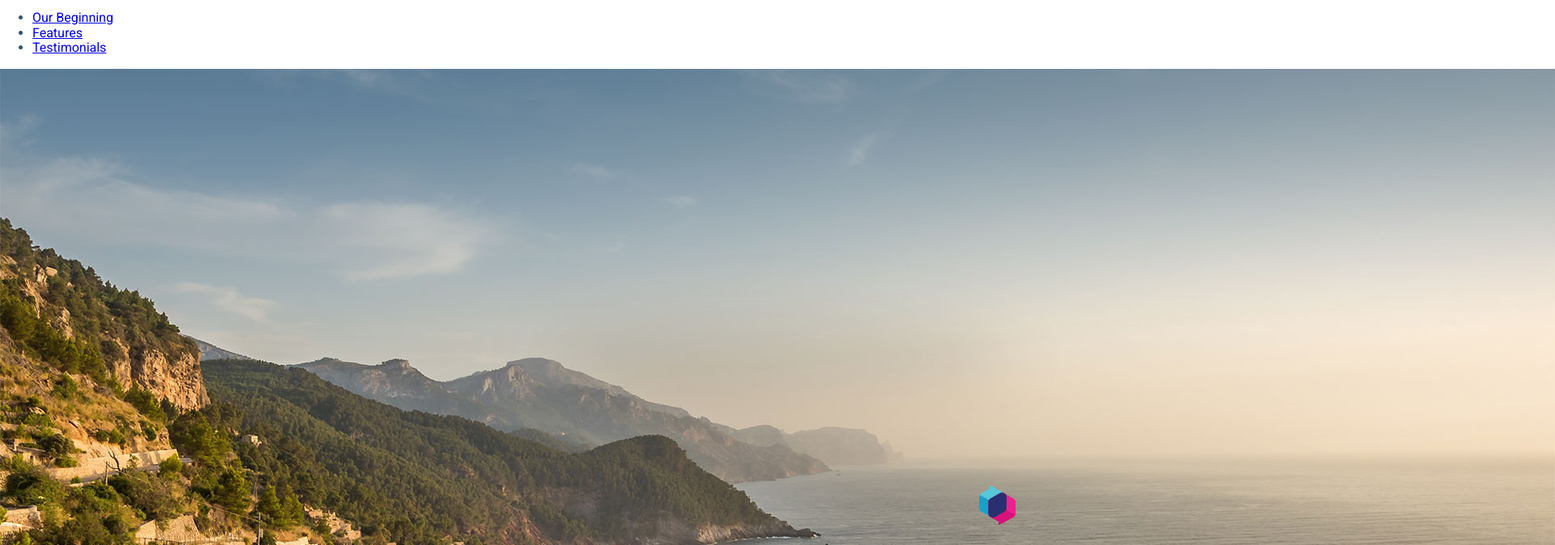
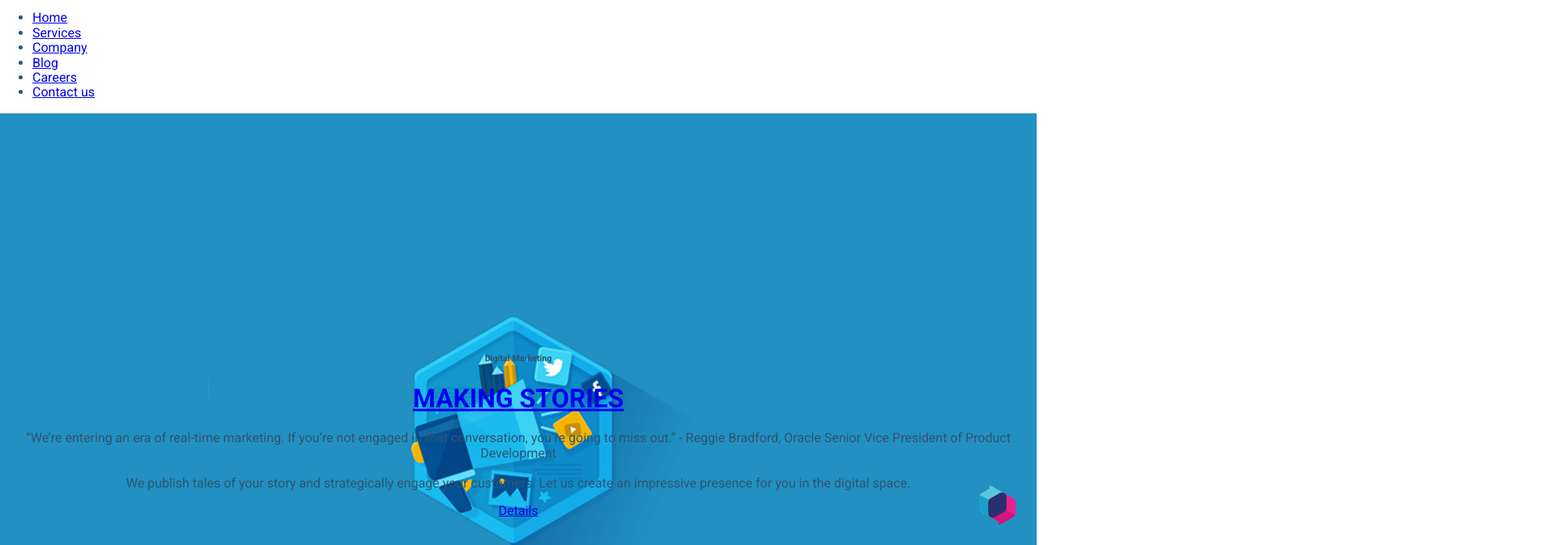
Before and after one commit to RaymondRepito/04-workflow, a website: page app/index.html in a window 1280 px wide. Shown: the part 127-800 px from the top of the page at 81% size, 1920 px wide, since content can reach past the window. Drawn offline with Linux system fonts and the light colour scheme.

Commit message:
Overlay text-content in Hero + Center Horizontally & Vertically

```diff
--- a/app/assets/css/styles.css
+++ b/app/assets/css/styles.css
@@ -460,3 +460,22 @@ body {
 		display: block;
 		padding: 10px;
 	}
+
+.large-hero {
+	position: relative;
+}
+
+.large-hero__text-content {
+	position: absolute;
+
+	/* Center Vertically */
+	top: 50%;
+	-webkit-transform: translateY(-50%);
+	        transform: translateY(-50%);
+
+	left: 0;
+
+	/* Center Horizontally */
+	width: 100%;
+	text-align: center;
+}
--- a/app/index.html
+++ b/app/index.html
@@ -99,9 +99,12 @@
             <a href="#">Get in Touch</a>
             <nav>
                 <ul>
-                    <li><a href="#our-beginning">Our Beginning</a></li>
-                    <li><a href="#features">Features</a></li>
-                    <li><a href="#testimonials">Testimonials</a></li>
+                    <li><a href="#our-beginning">Home</a></li>
+                    <li><a href="#features">Services</a></li>
+                    <li><a href="#testimonials">Company</a></li>
+                    <li><a href="#testimonials">Blog</a></li>
+                    <li><a href="#testimonials">Careers</a></li>
+                    <li><a href="#testimonials">Contact us</a></li>
                 </ul>
             </nav>
 
@@ -118,11 +121,18 @@
 
                 <div class="large-hero">
 
-                    <img src="assets/img/hero--large.jpg">
-                    <h1>Your clarity.</h1>
-                    <h2>One trip away.</h2>
-                    <p>We create soul restoring journeys that inspire you to be you.</p>
-                    <p><a href="#">Get Started Today</a></p>
+                    <img src="assets/img/hero-sliders/hero-digital-marketing--large.jpg" width="100%" />
+
+                    <div class="large-hero__text-content">
+
+                        <h6><span>Digital Marketing</span></h6>
+                        <h1><a href="#">MAKING STORIES</a></h1>
+                        <p>
+                            “We’re entering an era of real-time marketing. If you’re not engaged in that conversation, you’re going to miss out.” - Reggie Bradford, Oracle Senior Vice President of Product Development<br/><br/>We publish tales of your story and strategically engage your customers. Let us create an impressive presence for you in the digital space.
+                        </p>
+                        <a class="" href="#">Details</a>
+
+                    </div>
 
                 </div>
 
```
Also changed, not shown: app/assets/css/build/modules/_large-hero.css (added), app/assets/css/build/styles.css.
